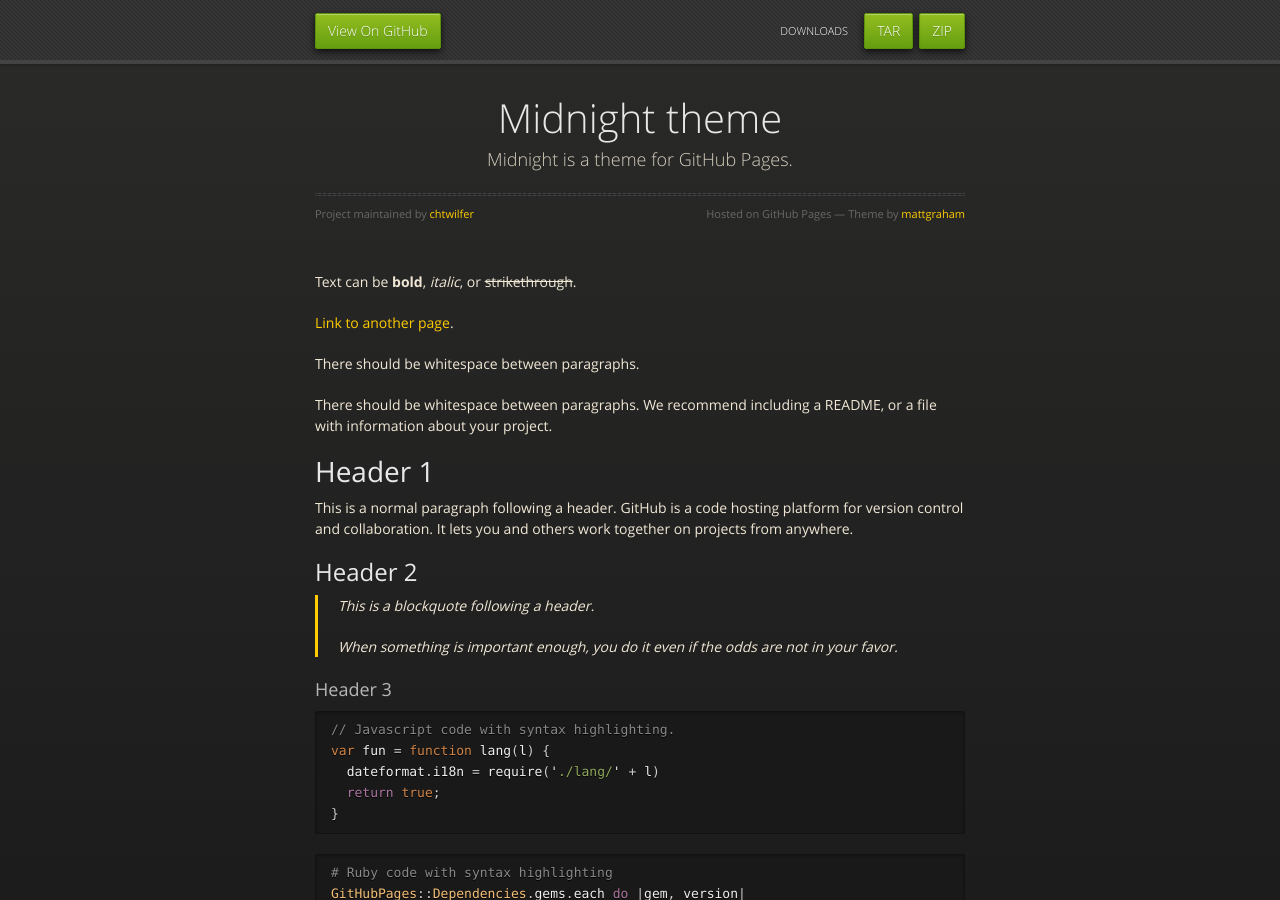
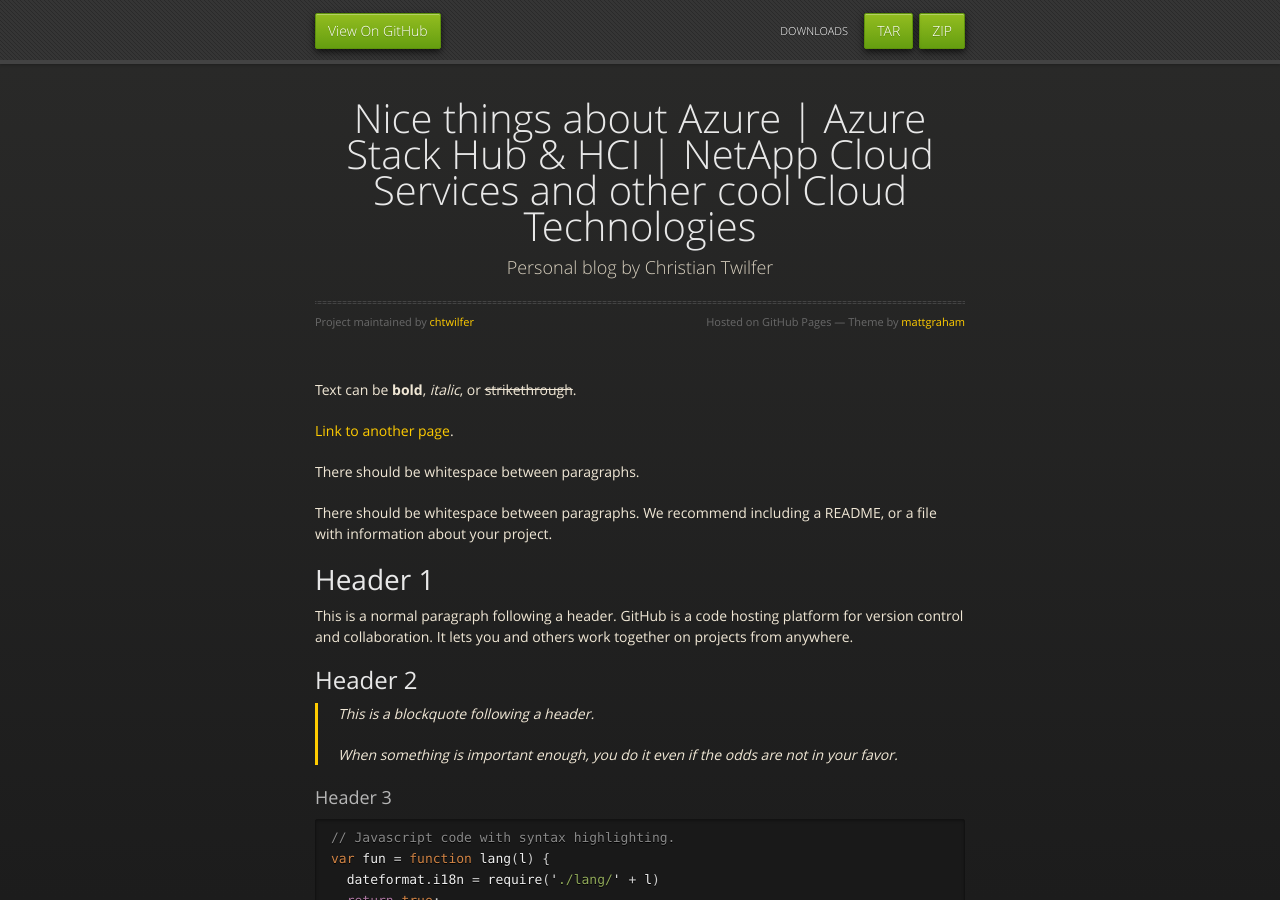
Before and after one commit to chtwilfer/chtwilfer.github.io, a Jekyll site: the page built from index.md, in a window 1280 px wide and 900 px high. Built offline with Jekyll 4.4.1, drawn with Linux system fonts in a browser that asks for light colours.

Commit message:
Update _config.yml

```diff
--- a/_config.yml
+++ b/_config.yml
@@ -1,5 +1,49 @@
-title: Midnight theme
-description: Midnight is a theme for GitHub Pages.
+title: Nice things about Azure | Azure Stack Hub & HCI | NetApp Cloud Services and other cool Cloud Technologies
+description: Personal blog by Christian Twilfer
 show_downloads: true
 google_analytics:
 theme: jekyll-theme-midnight
+
+twitter_username: AzureCris
+github_username: chtwilfer
+search: true
+
+author:
+  name   : "Christian Twilfer (AzureCris)"
+  avatar : "/assets/images/IMG-20190611.jpg"
+  bio    : "✨ Cloud journeys are unique—and there’s often room for optimization when you start to move your organization’s services to the cloud."
+  links:
+    - label: "Twitter"
+      icon: "fab fa-fw fa-twitter-square"
+      url: "https://twitter.com/azurecris"
+    - label: "GitHub"
+      icon: "fab fa-fw fa-github"
+      url: "https://github.com/chtwilfer"
+    - label: "LinkedIn"
+      icon: "fab fa-fw fa-linkedin"
+      url: "https://www.linkedin.com/in/azurecris"
+    - label: "Webcast AzS Hub Use Cases"
+      icon: "fab fa-fw fa-youtube"
+      url: "https://www.youtube.com/watch?v=fc8AHtNxMXs"
+    - label: "AzS Hub Podcast - Episode 6"
+      icon: "fab fa-fw fa-soundcloud"
+      url: "https://w.soundcloud.com/player/?url=https%3A//api.soundcloud.com/tracks/434833818&color=%23ff5500&auto_play=false&hide_related=false&show_comments=true&show_user=true&show_reposts=false&show_teaser=true&visual=true"
+    - label: "AzS Hub Podcast - Episode 7"
+      icon: "fab fa-fw fa-soundcloud"
+      url: "https://w.soundcloud.com/player/?url=https%3A//api.soundcloud.com/tracks/445692087&color=%23ff5500&auto_play=false&hide_related=false&show_comments=true&show_user=true&show_reposts=false&show_teaser=true&visual=true"
+    - label: "AzurConf - Online Conference"
+      url: "https://azurconf.de"
+    - label: "AzurConf - Recording 2020"
+      url: "https://www.orange-networks.com/downloads/azurconf-2020-ihre-unterlagen"
+
+footer:
+  links:
+    - label: "Twitter"
+      icon: "fab fa-fw fa-twitter-square"
+      url: "https://twitter.com/azurecris"
+    - label: "GitHub"
+      icon: "fab fa-fw fa-github"
+      url: "https://github.com/chtwilfer"
+    - label: "LinkedIn"
+      icon: "fab fa-fw fa-linkedin"
+      url: "https://www.linkedin.com/in/azurecris"
```
